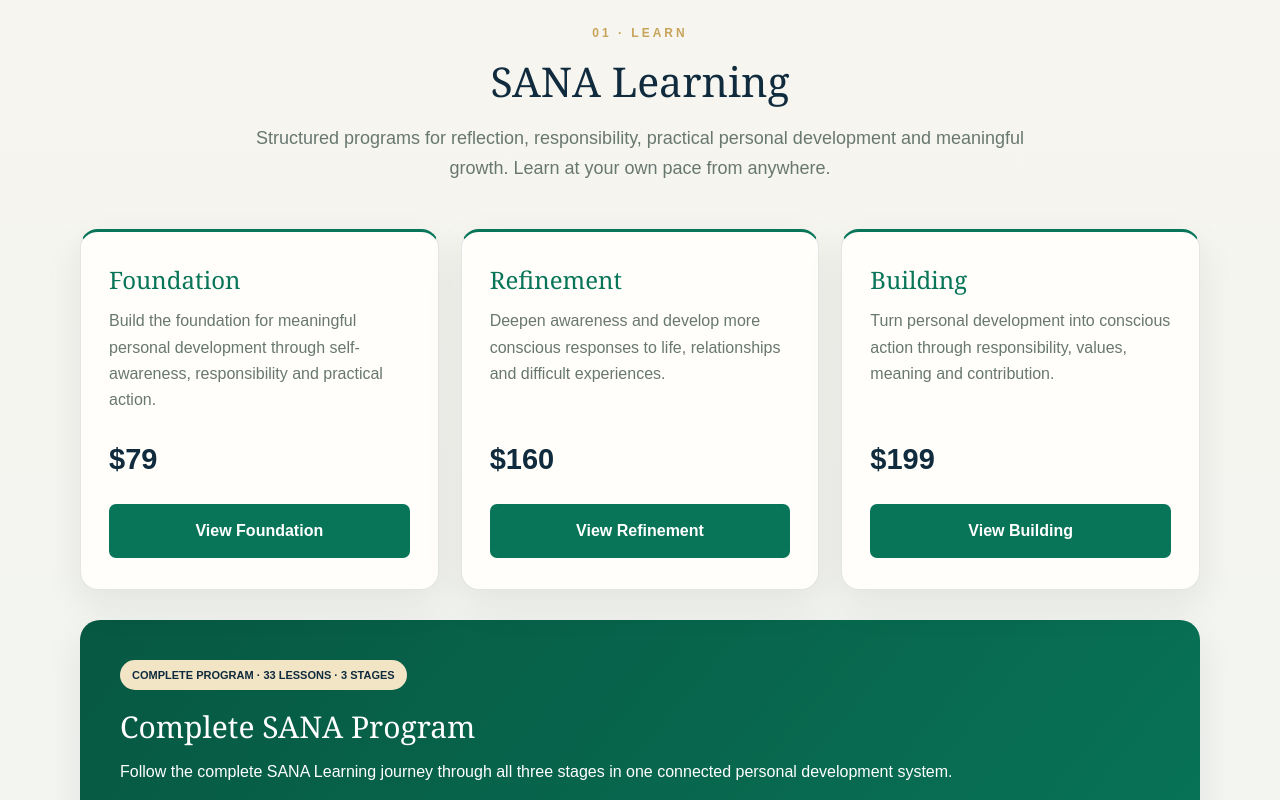
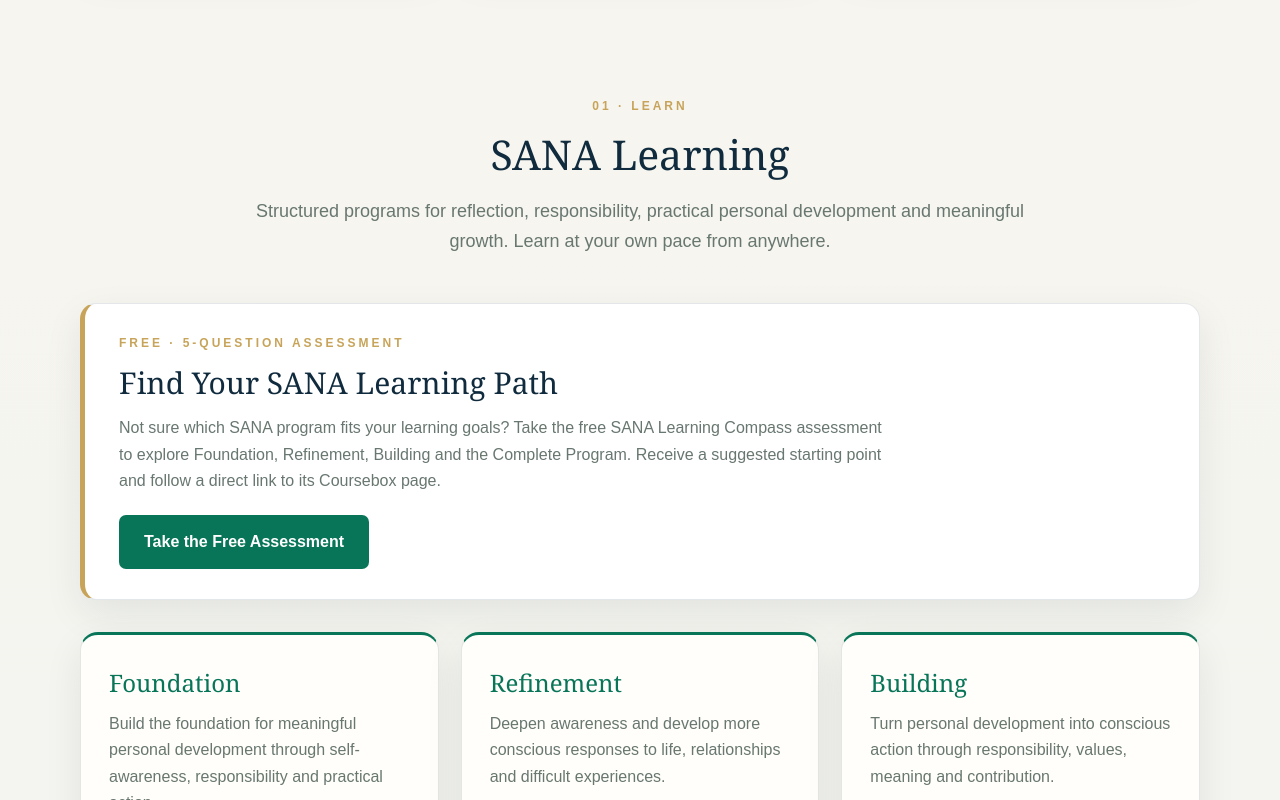
Before and after one commit to sana-learning/sana-learning.github.io, a plain HTML site: page index.html in a window 1280 px wide. Shown: the part 1043-1843 px from the top of the page. Drawn offline with Linux system fonts and the light colour scheme.

Commit message:
Promote free SANA Learning Compass on main website

```diff
--- a/index.html
+++ b/index.html
@@ -123,6 +123,13 @@ footer p{margin:5px}
 @media(max-width:650px){.request-form{grid-template-columns:1fr;padding:25px 20px}.field.full,.form-note,.submit-btn{grid-column:1}.about h2{font-size:30px;line-height:1.2}}
 @media(max-width:520px){.container{width:calc(100% - 32px)}.nav-inner{padding:9px 17px}.hero h1{font-size:40px}.hero p{font-size:18px}.actions{flex-direction:column}.hero-btn{width:100%}h2{font-size:32px}}
 
+/* SANA Learning Compass — free course discovery */
+.compass-panel{margin:0 0 32px;padding:30px 34px;background:#fff;border:1px solid #102b3d1c;border-left:5px solid var(--gold);border-radius:16px;box-shadow:var(--shadow)}
+.compass-panel h3{font:500 30px Georgia;color:var(--n);margin:8px 0 12px}
+.compass-panel p{color:var(--muted);max-width:780px}
+.compass-panel .button{width:auto;max-width:100%;margin-top:20px;padding-left:25px;padding-right:25px}
+@media(max-width:650px){.compass-panel{padding:25px 22px}.compass-panel h3{font-size:27px}.compass-panel .button{width:100%}}
+
 /* SANA Journal homepage addition — existing sections unchanged */
 #journal{background:linear-gradient(135deg,#eaf2ec,#f7f5ef)}
 .journal-feature{max-width:900px;margin:0 auto;padding:36px 38px;background:#fff;border:1px solid #102b3d1c;border-left:5px solid var(--gold);border-radius:16px;box-shadow:var(--shadow)}
@@ -159,6 +166,7 @@ footer p{margin:5px}
     <p>Practical learning, professional writing and independent publishing support — built in Europe and available worldwide.</p>
     <div class="actions">
       <a class="hero-btn" href="#learn">Explore Learning</a>
+      <a class="hero-btn alt" href="https://sana-learning-compass.polsia.io" target="_blank" rel="noopener noreferrer" aria-label="Take the free SANA Learning Compass assessment (opens in a new tab)">Free Learning Compass</a>
       <a class="hero-btn alt" href="#shop">Books &amp; Digital Store</a>
       <a class="hero-btn alt" href="#write">Writing &amp; Publishing</a>
       <a class="hero-btn alt" href="blog/">SANA Journal</a>
@@ -175,6 +183,12 @@ footer p{margin:5px}
 <section id="learn" class="section"><div class="container">
   <div class="section-num">01 · LEARN</div><h2>SANA Learning</h2>
   <p class="intro">Structured programs for reflection, responsibility, practical personal development and meaningful growth. Learn at your own pace from anywhere.</p>
+  <aside class="compass-panel" id="compass" aria-label="Free SANA Learning Compass assessment">
+    <div class="section-num" style="text-align:left">FREE · 5-QUESTION ASSESSMENT</div>
+    <h3>Find Your SANA Learning Path</h3>
+    <p>Not sure which SANA program fits your learning goals? Take the free SANA Learning Compass assessment to explore Foundation, Refinement, Building and the Complete Program. Receive a suggested starting point and follow a direct link to its Coursebox page.</p>
+    <a class="button" href="https://sana-learning-compass.polsia.io" target="_blank" rel="noopener noreferrer" aria-label="Take the free SANA Learning Compass assessment (opens in a new tab)">Take the Free Assessment</a>
+  </aside>
   <div class="cards">
     <article class="card"><h3>Foundation</h3><p>Build the foundation for meaningful personal development through self-awareness, responsibility and practical action.</p><div class="price">$79</div><a class="button" target="_blank" rel="noopener noreferrer" href="https://my.coursebox.ai/courses/01a0cf4c-6c16-7fcf-a48a-b961a62af8d2/about">View Foundation</a></article>
     <article class="card"><h3>Refinement</h3><p>Deepen awareness and develop more conscious responses to life, relationships and difficult experiences.</p><div class="price">$160</div><a class="button" target="_blank" rel="noopener noreferrer" href="https://my.coursebox.ai/courses/01a0d313-8629-76e3-9c8b-7a0878f97dbf/about">View Refinement</a></article>
```
